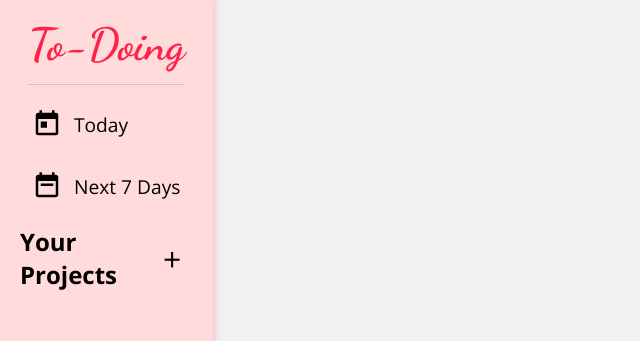
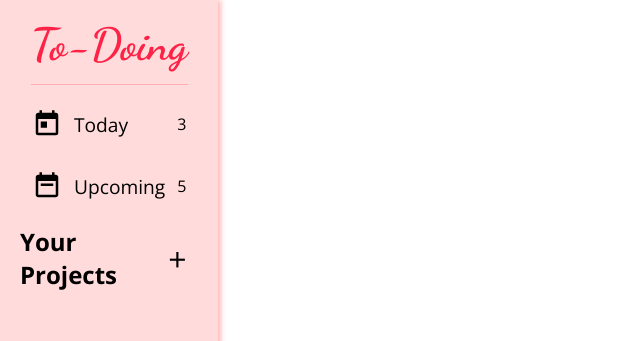
Before and after one commit to aduong3/odin_todos, a website built with webpack: page src/index.html in a window 1280 px wide. Shown: the top 341 px of the page, 0-640 px from the left. Built offline with nearby package versions, Linux system fonts and the light colour scheme.

Commit message:
hover logic from task number to menu on the sidebar works.
 Just need the logic to have the menu pop up and set up the edit/delete button. Then for the main content where the To-Dos will be placed. I'll maybe just do a simple design that is seen in a lot of To-Dos.

```diff
--- a/src/logic/form.js
+++ b/src/logic/form.js
@@ -2,15 +2,13 @@ import "../styles/form.styles.css";
 
 import { projectManager, printProjectNames } from "./projectManager";
 
-function handleNewProjectSubmit(e){
+function handleNewProjectSubmit(e) {
   e.preventDefault();
-  const getNameValue = document.querySelector('.projectName');
-  const getColorValue = document.querySelector('.color');
+  const getNameValue = document.querySelector(".projectName");
+  const getColorValue = document.querySelector(".color");
 
   projectManager.addProject(getNameValue.value, getColorValue.value);
-
 }
-
 
 export function addProjectForm() {
   const blackoutBackgroundDiv = document.createElement("div");
@@ -65,7 +63,14 @@ export function addProjectForm() {
   const newProjectSubmit = document.createElement("button");
   newProjectSubmit.classList.add("newProjectSubmit");
   newProjectSubmit.textContent = "Submit";
-  newProjectSubmit.addEventListener('click', (e)=> {handleNewProjectSubmit(e); printProjectNames();});
+  newProjectSubmit.addEventListener("click", (e) => {
+    if (nameInput.value.length != 0) {
+      handleNewProjectSubmit(e);
+      printProjectNames();
+    } else {
+      alert("Name is required.");
+    }
+  });
 
   form.appendChild(newProjectSubmit);
 
--- a/src/logic/projectManager.js
+++ b/src/logic/projectManager.js
@@ -4,11 +4,11 @@ class ProjectManager {
   constructor() {
     this.projectsList = [];
 
-    const defaultProject = new Projects("Default", '#000000');
+    const defaultProject = new Projects("Default", "#000000");
     this.projectsList.push(defaultProject);
   }
 
-  addProject(projectName, color) {
+  addProject(projectName, color = "#000000") {
     if (!this.projectsList.find((project) => project.name === projectName)) {
       const newProject = new Projects(projectName, color);
       this.projectsList.push(newProject);
@@ -52,7 +52,7 @@ export function printProjectNames() {
       "M12,2A10,10 0 0,0 2,12A10,10 0 0,0 12,22A10,10 0 0,0 22,12A10,10 0 0,0 12,2Z"
     );
 
-    projectDotPath.setAttribute('fill', `${project.color}`);
+    projectDotPath.setAttribute("fill", `${project.color}`);
 
     projectDot.appendChild(projectDotPath);
 
@@ -61,8 +61,13 @@ export function printProjectNames() {
     ListProjectsInDOM.textContent = project.name;
     ListProjectsInDOM.dataset.index = i;
 
+    const taskNumber = document.createElement('span');
+    taskNumber.classList.add('taskNumber');
+    taskNumber.textContent = '4';
+
     projectNav.appendChild(projectDot);
     projectNav.appendChild(ListProjectsInDOM);
+    projectNav.appendChild(taskNumber);
 
     projectsDiv.appendChild(projectNav);
   });
--- a/src/logic/sidebar.js
+++ b/src/logic/sidebar.js
@@ -1,5 +1,24 @@
 import "../styles/sidebar.styles.css";
 import { addProjectForm } from "./Form";
+
+function createMenuIcon() {
+  const menuIcon = document.createElementNS("http://www.w3.org/2000/svg", "svg");
+  menuIcon.setAttribute("xmlns", "http://www.w3.org/2000/svg");
+  menuIcon.setAttribute("viewBox", "0 0 24 24");
+  menuIcon.classList.add("menuIcon");
+
+  const menuIconPath = document.createElementNS(
+    "http://www.w3.org/2000/svg",
+    "path"
+  );
+  menuIconPath.setAttribute(
+    "d",
+    "M16,12A2,2 0 0,1 18,10A2,2 0 0,1 20,12A2,2 0 0,1 18,14A2,2 0 0,1 16,12M10,12A2,2 0 0,1 12,10A2,2 0 0,1 14,12A2,2 0 0,1 12,14A2,2 0 0,1 10,12M4,12A2,2 0 0,1 6,10A2,2 0 0,1 8,12A2,2 0 0,1 6,14A2,2 0 0,1 4,12Z"
+  );
+
+  menuIcon.appendChild(menuIconPath);
+  return menuIcon;
+}
 
 export default function sidebar() {
   const sidebarContainer = document.createElement("div");
@@ -44,35 +63,57 @@ export default function sidebar() {
 
   todayDiv.appendChild(today);
 
-  const weekDiv = document.createElement("div");
-  weekDiv.classList.add("weekDiv");
+  const todayTasksNumber = document.createElement("span");
+  todayTasksNumber.classList.add("todayTasksNumber");
+  todayTasksNumber.textContent = "3";
 
-  //<svg xmlns="http://www.w3.org/2000/svg" viewBox="0 0 24 24"><title>calendar-week</title><path d="M6 1H8V3H16V1H18V3H19C20.11 3 21 3.9 21 5V19C21 20.11 20.11 21 19 21H5C3.89 21 3 20.1 3 19V5C3 3.89 3.89 3 5 3H6V1M5 8V19H19V8H5M7 10H17V12H7V10Z" /></svg>
-  const weekSVG = document.createElementNS("http://www.w3.org/2000/svg", "svg");
-  weekSVG.setAttribute("xmlns", "http://www.w3.org/2000/svg");
-  weekSVG.setAttribute("viewBox", "0 0 24 24");
-  weekSVG.classList.add("weekSVG");
+  todayDiv.appendChild(todayTasksNumber);
 
-  const weekPath = document.createElementNS(
+  const upcomingDiv = document.createElement("div");
+  upcomingDiv.classList.add("upcomingDiv");
+
+  //<svg xmlns="http://www.w3.org/2000/svg" viewBox="0 0 24 24"><title>calendar-upcoming</title><path d="M6 1H8V3H16V1H18V3H19C20.11 3 21 3.9 21 5V19C21 20.11 20.11 21 19 21H5C3.89 21 3 20.1 3 19V5C3 3.89 3.89 3 5 3H6V1M5 8V19H19V8H5M7 10H17V12H7V10Z" /></svg>
+  const upcomingSVG = document.createElementNS(
+    "http://www.w3.org/2000/svg",
+    "svg"
+  );
+  upcomingSVG.setAttribute("xmlns", "http://www.w3.org/2000/svg");
+  upcomingSVG.setAttribute("viewBox", "0 0 24 24");
+  upcomingSVG.classList.add("upcomingSVG");
+
+  const upcomingPath = document.createElementNS(
     "http://www.w3.org/2000/svg",
     "path"
   );
-  weekPath.setAttribute(
+  upcomingPath.setAttribute(
     "d",
     "M6 1H8V3H16V1H18V3H19C20.11 3 21 3.9 21 5V19C21 20.11 20.11 21 19 21H5C3.89 21 3 20.1 3 19V5C3 3.89 3.89 3 5 3H6V1M5 8V19H19V8H5M7 10H17V12H7V10Z"
   );
 
-  weekSVG.appendChild(weekPath);
-  weekDiv.appendChild(weekSVG);
+  upcomingSVG.appendChild(upcomingPath);
+  upcomingDiv.appendChild(upcomingSVG);
 
-  const week = document.createElement("p");
-  week.textContent = "Next 7 Days";
-  week.classList.add("week");
+  const upcoming = document.createElement("p");
+  upcoming.textContent = "Upcoming";
+  upcoming.classList.add("upcoming");
 
-  weekDiv.appendChild(week);
+  upcomingDiv.appendChild(upcoming);
+
+  const upcomingTasksNumber = document.createElement("span");
+  upcomingTasksNumber.classList.add("upcomingTasksNumber");
+  upcomingTasksNumber.textContent = "5";
+
+  upcomingDiv.appendChild(upcomingTasksNumber);
+
+  //<svg xmlns="http://www.w3.org/2000/svg" viewBox="0 0 24 24"><title>dots-horizontal</title><path d="M16,12A2,2 0 0,1 18,10A2,2 0 0,1 20,12A2,2 0 0,1 18,14A2,2 0 0,1 16,12M10,12A2,2 0 0,1 12,10A2,2 0 0,1 14,12A2,2 0 0,1 12,14A2,2 0 0,1 10,12M4,12A2,2 0 0,1 6,10A2,2 0 0,1 8,12A2,2 0 0,1 6,14A2,2 0 0,1 4,12Z" /></svg>
+
+  const todayMenuIcon = createMenuIcon();
+  const upcomingMenuIcon = createMenuIcon();
+  todayDiv.appendChild(todayMenuIcon);
+  upcomingDiv.appendChild(upcomingMenuIcon);
 
   sortByDiv.appendChild(todayDiv);
-  sortByDiv.appendChild(weekDiv);
+  sortByDiv.appendChild(upcomingDiv);
 
   const projectsDiv = document.createElement("div");
   projectsDiv.classList.add("projectsDiv");
--- a/src/styles/content.styles.css
+++ b/src/styles/content.styles.css
@@ -1,3 +1,3 @@
 .testDiv {
-  background-color: rgb(241, 241, 241);
+  background-color: rgb(255, 255, 255);
 }
--- a/src/styles/sidebar.styles.css
+++ b/src/styles/sidebar.styles.css
@@ -7,7 +7,7 @@
   display: flex;
   flex-direction: column;
   gap: 12px;
-  box-shadow: 3px 0 5px #ffbdbdbe;
+  box-shadow: 3px 0 5px #ff636371;
   z-index: 1;
 }
 
@@ -37,7 +37,7 @@
 }
 
 .todaySVG,
-.weekSVG,
+.upcomingSVG,
 .projectDot {
   width: 30px;
 }
@@ -51,31 +51,59 @@
 }
 
 .todayDiv,
-.weekDiv,
-.projectNav {
-  display: flex;
+.upcomingDiv,
+.projectNav
+{
+  display: grid;
   gap: 12px;
   cursor: pointer;
   padding: 12px;
   border-radius: 12px;
   align-items: center;
+  grid-template-columns: 0.5fr 2fr 0.5fr;
 }
 
 .todayDiv:hover,
-.weekDiv:hover,
+.upcomingDiv:hover,
 .projectNav:hover,
 .addProjectButton:hover {
   background-color: rgb(255, 165, 165);
   color: var(--sidebar-color);
 }
 .todayDiv:hover,
-.weekDiv:hover,
+.upcomingDiv:hover,
 .addProjectButton:hover {
   fill: var(--sidebar-color);
 }
 
 .todayDiv p,
-.weekDiv p,
+.upcomingDiv p,
 .projectNav p {
   font-size: 1.2rem;
 }
+
+.todayDiv span,
+.upcomingDiv span,
+.projectNav span,
+.todayDiv svg,
+.upcomingDiv svg,
+.projectNav svg{
+  justify-self: right;
+}
+
+.menuIcon{
+  display: none;
+  width: 30px;
+}
+
+.todayDiv:hover .todayTasksNumber, .upcomingDiv:hover .upcomingTasksNumber{
+  display: none;
+}
+
+.todayDiv:hover .menuIcon, .upcomingDiv:hover .menuIcon{
+  display: inline;
+}
+
+.menuIcon:hover{
+  fill: rgb(109, 5, 5);
+}
```
